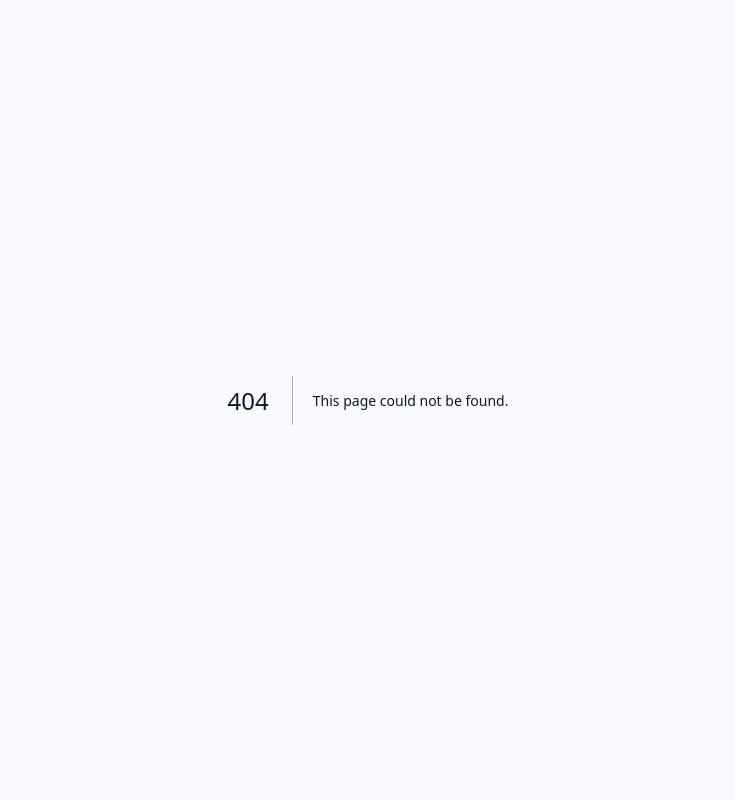
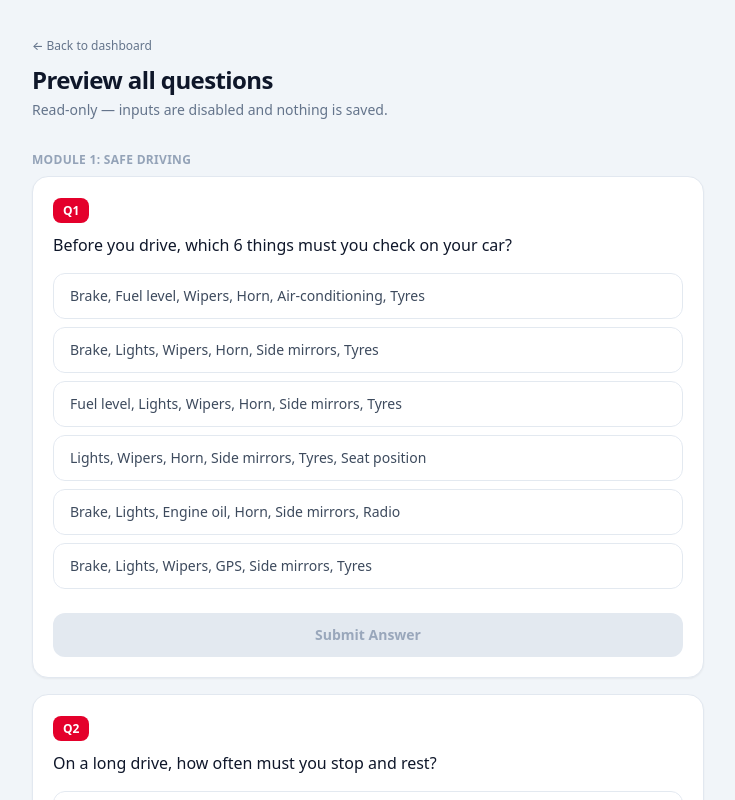
Before and after one commit to bryanwai1/nestle, a Next.js app: page /admin/preview in a window 1280 px wide. Before the commit this address had no page. Shown: the top 800 px of the page, without its empty margins (272-1007 px from the left). Built offline with nearby package versions, Linux system fonts and the light colour scheme.

Commit message:
Video Q6-Q10: two answer boxes + watch-video header; add /admin/preview

```diff
--- /dev/null
+++ b/app/admin/preview/page.tsx
@@ -0,0 +1,51 @@
+// @ts-nocheck
+// app/admin/preview/page.tsx — read-only walkthrough of every question.
+
+'use client';
+
+import { MODULES, getQuestionsForModule } from '@/lib/game/questions';
+import { useLanguage } from '@/lib/i18n/LanguageContext';
+import { QuestionInputSwitch } from '@/components/game/QuestionInputSwitch';
+
+export default function PreviewAllPage() {
+  const { tx } = useLanguage();
+  return (
+    <main className="min-h-screen bg-slate-100 px-4 py-8">
+      <div className="mx-auto max-w-2xl">
+        <a href="/admin/dashboard" className="text-xs font-medium text-slate-500 transition hover:text-slate-800">← Back to dashboard</a>
+        <h1 className="mt-2 text-2xl font-bold tracking-tight text-slate-900">Preview all questions</h1>
+        <p className="mt-1 text-sm text-slate-500">Read-only — inputs are disabled and nothing is saved.</p>
+
+        {MODULES.map((m) => {
+          const qs = getQuestionsForModule(m.id);
+          return (
+            <div key={m.id} className="mt-8">
+              <h2 className="text-xs font-bold uppercase tracking-wide text-slate-400">
+                Module {m.index}: {tx(m.title)}
+              </h2>
+              {qs.length === 0 ? (
+                <p className="mt-2 rounded-xl border border-slate-200 bg-white p-4 text-sm text-slate-400">
+                  Special module (QR wellbeing flow) — no standard questions.
+                </p>
+              ) : (
+                <div className="mt-2 space-y-4">
+                  {qs.map((q) => (
+                    <div key={q.id} className="rounded-2xl border border-slate-200 bg-white p-5 shadow-sm">
+                      <div className="mb-3">
+                        <span className="rounded-lg bg-[#E4002B] px-2.5 py-1 text-xs font-black text-white">Q{q.order}</span>
+                      </div>
+                      <p className="mb-4 text-base font-medium text-slate-900">{tx(q.prompt)}</p>
+                      <div className="pointer-events-none select-none opacity-95">
+                        <QuestionInputSwitch question={q} teamId="preview" disabled={true} onAnswer={() => {}} />
+                      </div>
+                    </div>
+                  ))}
+                </div>
+              )}
+            </div>
+          );
+        })}
+      </div>
+    </main>
+  );
+}
--- a/components/game/inputs/VideoFillBlankInput.tsx
+++ b/components/game/inputs/VideoFillBlankInput.tsx
@@ -1,7 +1,9 @@
 // components/game/inputs/VideoFillBlankInput.tsx
 //
-// Q6-15: hazard clip plus a single free-text field. Keyword auto-graded.
-// Quiz mode — no helper line telling players what to do beyond the prompt.
+// Video questions. For two-part "identify" clips (q6-q10) we show the video on
+// top and TWO labelled boxes below: "What is wrong?" and "How to avoid?".
+// They are combined into one stored answer ("1) … 2) …") so grading and
+// answer-keys keep working. Single-answer "avoid" questions (q4) keep one box.
 
 'use client';
 
@@ -16,28 +18,86 @@ export function VideoFillBlankInput({
   disabled,
   onAnswer,
 }: QuestionInputProps<'video_identify' | 'video_avoid'> & { question: VideoIdentifyQuestion }) {
-  const [text, setText] = useState('');
-  const { t } = useLanguage();
+  const { t, tx } = useLanguage();
+  const twoPart = question.responseType !== 'video_avoid';
+
+  const [wrong, setWrong] = useState('');
+  const [avoid, setAvoid] = useState('');
+  const [single, setSingle] = useState('');
+
+  const canSubmit = twoPart
+    ? wrong.trim().length > 0 && avoid.trim().length > 0
+    : single.trim().length > 0;
+
+  function submit() {
+    if (twoPart) {
+      onAnswer({ text: `1) ${wrong.trim()}  2) ${avoid.trim()}` });
+    } else {
+      onAnswer({ text: single.trim() });
+    }
+  }
+
+  const boxClass =
+    'w-full rounded-xl border border-slate-200 px-4 py-3 text-sm focus:border-[#0B2545] focus:outline-none';
 
   return (
     <div>
       {question.videoUrl && (
-        <video
-          src={question.videoUrl}
-          controls
-          playsInline
-          className="mb-4 aspect-video w-full rounded-xl bg-slate-900"
+        <>
+          <p className="mb-2 flex items-center gap-1.5 text-sm font-semibold text-slate-700">
+            <span aria-hidden>▶</span>
+            {tx({ en: 'Watch the video', bm: 'Tonton video' })}
+          </p>
+          <video
+            src={question.videoUrl}
+            controls
+            playsInline
+            className="mb-5 aspect-video w-full rounded-xl bg-slate-900"
+          />
+        </>
+      )}
+
+      {twoPart ? (
+        <div className="space-y-4">
+          <div>
+            <label className="mb-1.5 block text-sm font-semibold text-slate-800">
+              1) {tx({ en: 'What is wrong here?', bm: 'Apakah yang salah di sini?' })}
+            </label>
+            <textarea
+              rows={2}
+              value={wrong}
+              disabled={disabled}
+              onChange={(e) => setWrong(e.target.value)}
+              placeholder={t('input.answerPlaceholder')}
+              className={boxClass}
+            />
+          </div>
+          <div>
+            <label className="mb-1.5 block text-sm font-semibold text-slate-800">
+              2) {tx({ en: 'How can the driver avoid this?', bm: 'Bagaimana pemandu boleh elakkan ini?' })}
+            </label>
+            <textarea
+              rows={2}
+              value={avoid}
+              disabled={disabled}
+              onChange={(e) => setAvoid(e.target.value)}
+              placeholder={t('input.answerPlaceholder')}
+              className={boxClass}
+            />
+          </div>
+        </div>
+      ) : (
+        <input
+          type="text"
+          value={single}
+          disabled={disabled}
+          onChange={(e) => setSingle(e.target.value)}
+          placeholder={t('input.answerPlaceholder')}
+          className={boxClass}
         />
       )}
-      <input
-        type="text"
-        value={text}
-        disabled={disabled}
-        onChange={(e) => setText(e.target.value)}
-        placeholder={t('input.answerPlaceholder')}
-        className="w-full rounded-xl border border-slate-200 px-4 py-3 text-sm focus:border-[#0B2545] focus:outline-none"
-      />
-      <SubmitButton disabled={text.trim().length === 0 || disabled} onClick={() => onAnswer({ text: text.trim() })} />
+
+      <SubmitButton disabled={!canSubmit || disabled} onClick={submit} />
     </div>
   );
 }
--- a/lib/game/questions.ts
+++ b/lib/game/questions.ts
@@ -153,7 +153,7 @@ export const QUESTIONS: Record<string, GameQuestion> = {
   },
 q6: {
     id: 'q6', moduleId: 'module-1-safe-driving', order: 6, responseType: 'video_identify',
-    prompt: bi('Watch the video. 1) What is wrong here? 2) How can the driver avoid this?', 'Tonton video ini. 1) Apakah masalahnya di sini? 2) Bagaimana pemandu boleh elakkan masalah ini?'),
+    prompt: bi('Watch the video, then answer both parts below.', 'Tonton video, kemudian jawab kedua-dua bahagian di bawah.'),
     videoUrl: '/media/safe-driving/q6-fatigue.mp4',
     acceptedKeywords: [
       'dozing off', 'dozing', 'sleeping', 'asleep', 'fatigue', 'drowsy', 'drowsiness', 'mengantuk', 'tidur', 'keletihan', 'penat',
@@ -163,7 +163,7 @@ q6: {
   },
   q7: {
     id: 'q7', moduleId: 'module-1-safe-driving', order: 7, responseType: 'video_identify',
-    prompt: bi('Watch the video. 1) What is wrong here? 2) How can the driver avoid this?', 'Tonton video ini. 1) Apakah masalahnya di sini? 2) Bagaimana pemandu boleh elakkan masalah ini?'),
+    prompt: bi('Watch the video, then answer both parts below.', 'Tonton video, kemudian jawab kedua-dua bahagian di bawah.'),
     videoUrl: '/media/safe-driving/q8-seatbelt.mp4',
     acceptedKeywords: [
       'not wearing seatbelt', 'no seatbelt', 'seatbelt', 'seat belt', 'tidak pakai tali pinggang keledar', 'tiada tali pinggang keledar', 'tali pinggang keledar',
@@ -173,7 +173,7 @@ q6: {
   },
   q8: {
     id: 'q8', moduleId: 'module-1-safe-driving', order: 8, responseType: 'video_identify',
-    prompt: bi('Watch the video. 1) What is wrong here? 2) How can the driver avoid this?', 'Tonton video ini. 1) Apakah masalahnya di sini? 2) Bagaimana pemandu boleh elakkan masalah ini?'),
+    prompt: bi('Watch the video, then answer both parts below.', 'Tonton video, kemudian jawab kedua-dua bahagian di bawah.'),
     videoUrl: '/media/safe-driving/q10-distracted.mp4',
     acceptedKeywords: [
       'distracted', 'texting', 'handphone', 'mobile', 'phone', 'not paying attention', 'using phone', 'leka', 'bertelefon', 'guna telefon', 'tidak fokus',
@@ -183,7 +183,7 @@ q6: {
   },
   q9: {
     id: 'q9', moduleId: 'module-1-safe-driving', order: 9, responseType: 'video_identify',
-    prompt: bi('Watch the video. 1) What is wrong here? 2) How can the driver avoid this?', 'Tonton video ini. 1) Apakah masalahnya di sini? 2) Bagaimana pemandu boleh elakkan masalah ini?'),
+    prompt: bi('Watch the video, then answer both parts below.', 'Tonton video, kemudian jawab kedua-dua bahagian di bawah.'),
     videoUrl: '/media/safe-driving/q12-reckless.mp4',
     acceptedKeywords: [
       'rushing', 'reckless driving', 'reckless', 'unsafe driving', 'dangerous', 'speeding', 'tergesa-gesa', 'memandu cuai', 'memandu merbahaya', 'laju',
@@ -193,7 +193,7 @@ q6: {
   },
   q10: {
     id: 'q10', moduleId: 'module-1-safe-driving', order: 10, responseType: 'video_identify',
-    prompt: bi('Watch the video. 1) What is wrong here? 2) How can the driver avoid this?', 'Tonton video ini. 1) Apakah masalahnya di sini? 2) Bagaimana pemandu boleh elakkan masalah ini?'),
+    prompt: bi('Watch the video, then answer both parts below.', 'Tonton video, kemudian jawab kedua-dua bahagian di bawah.'),
     videoUrl: '/media/safe-driving/q14-mirror.mp4',
     acceptedKeywords: [
       'not checking mirror', 'side mirror', 'no signal', 'no indicator', 'blind spot', 'not signaling', 'tidak periksa cermin', 'cermin sisi', 'tiada isyarat', 'bintik buta',
```
